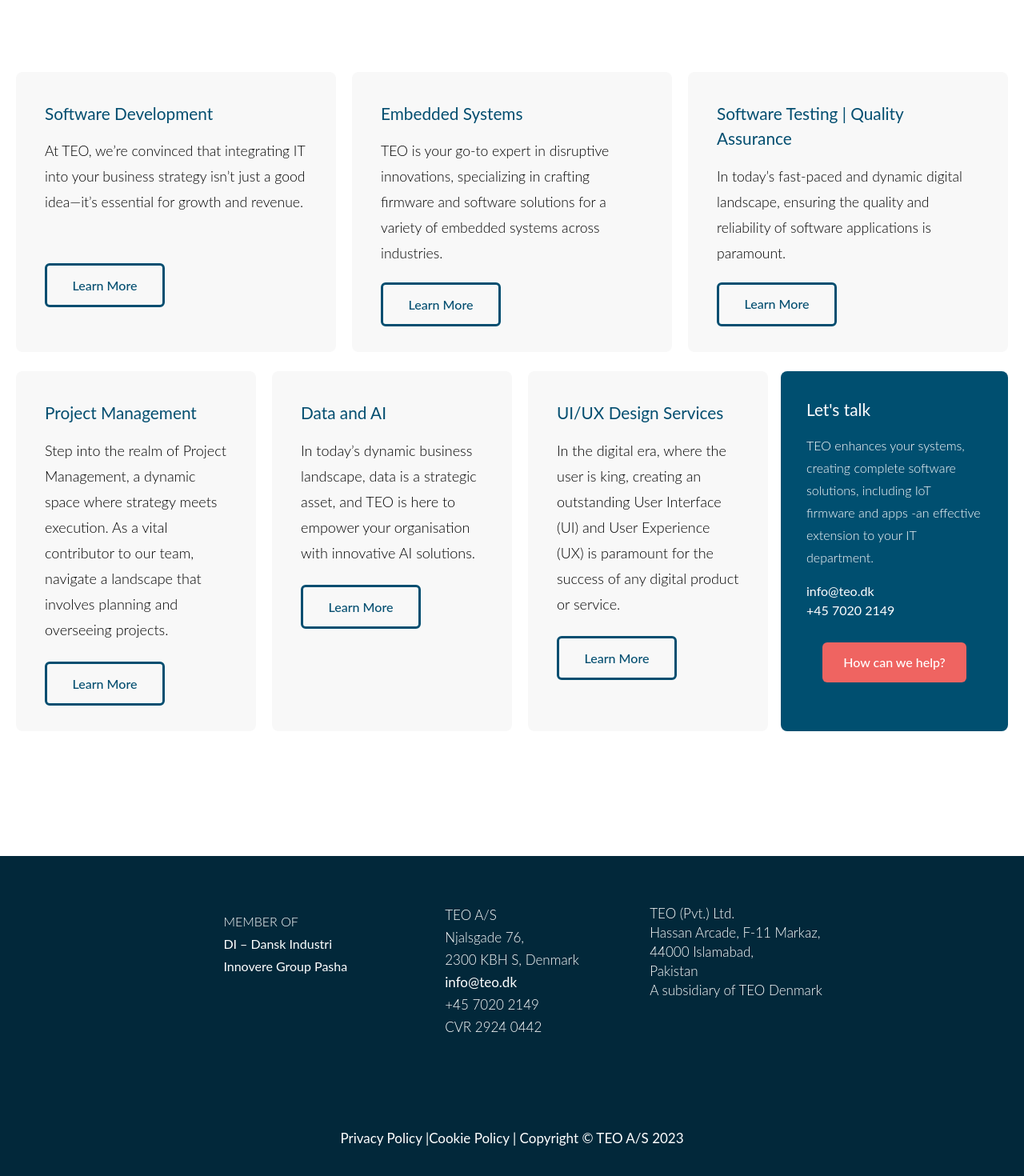
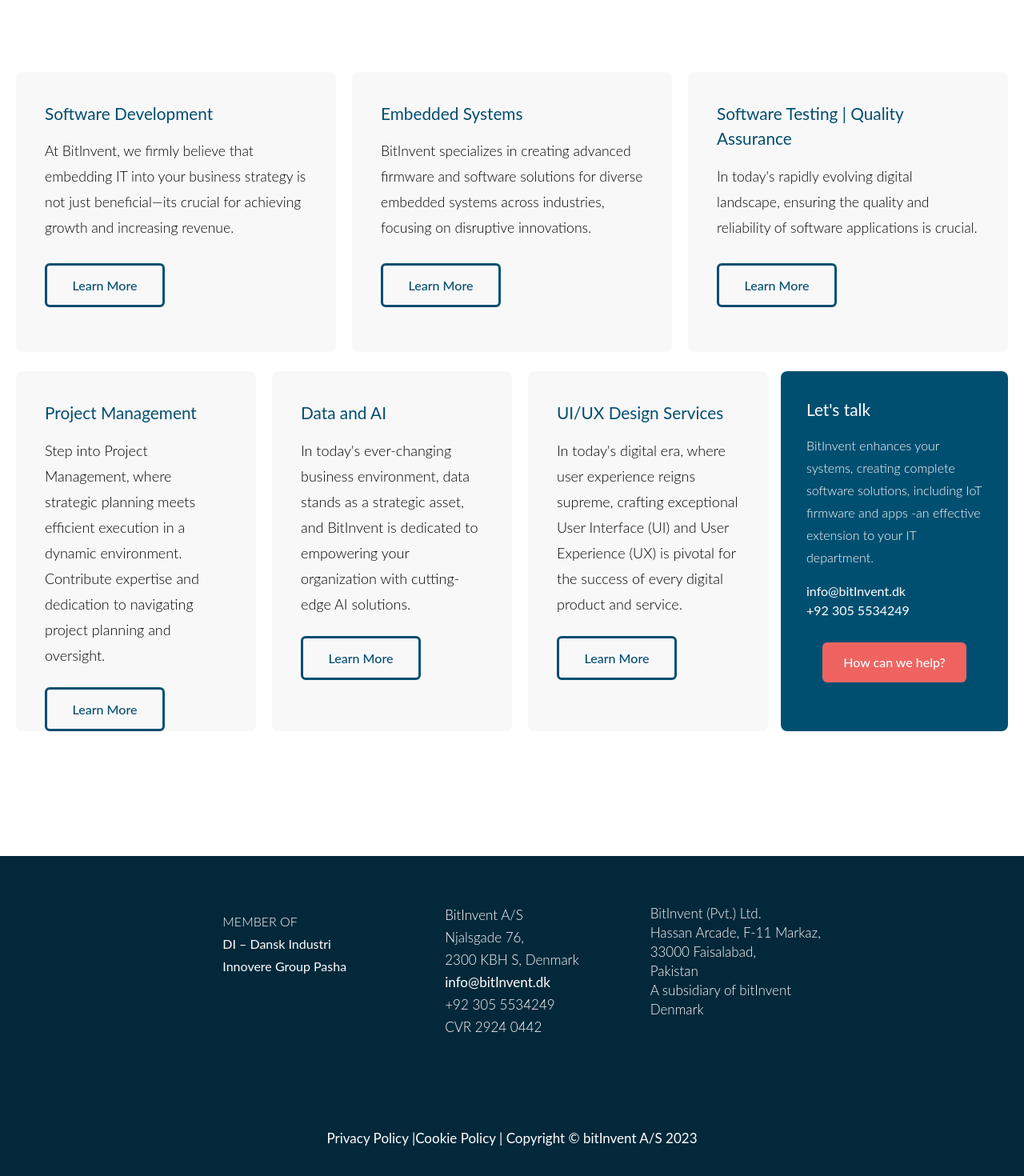
Before and after one commit to sohail2637/bitinvent-web, a Next.js app: page /service-update in a window 1280 px wide. Shown: the part 586-2056 px from the top of the page at 80% size. Built offline with nearby package versions, Linux system fonts and the light colour scheme.

Commit message:
Some text modification

```diff
--- a/src/app/components/AboutUs/AboutUs.jsx
+++ b/src/app/components/AboutUs/AboutUs.jsx
@@ -25,11 +25,11 @@
 
           <div className="text-[20px] font-[300] leading-8 flex  flex-col gap-8 text-[#3a3a3a]   ">
             <span>
-            TEO A/S was founded in 2007 in Copenhagen with Syddansk Kapital as co-owner.
-             The aim was to be a flexible, competitive and scalable extension of the customers’
-              internal development department (the Core+ model). At the head of TEO is Zahid
-              Abdullah, who founded the company and who has engineering and commercial education
-               from DTU and roots from Pakistan.
+            BitInvent A/S was established in 2019 with a vision to operate as a flexible,
+            competitive, and scalable extension of customers' internal development departments,
+             following the Core+ model. Leading BitInvent is Sohail Maqsood, the company's
+             founder, equipped with engineering and commercial education from DTU and roots
+              originating from Pakistan.
             </span>
             <h3 className='text-[#034E70] text-[23px] '>
             Reliable Software Engineers
--- a/src/app/components/Blog/BlogCards.jsx
+++ b/src/app/components/Blog/BlogCards.jsx
@@ -72,9 +72,12 @@
             {data.detail}
           </p>
         </div>
+        <Link href={`/blog/${data.heading}`}>
         <div className="px-5 py-3">
           <a href="#" className="text-[#000BEC] text-[12px]">Read More</a>
         </div>
+        </Link>
+
       </div>
     ))}
   </div>
--- a/src/app/components/Contact/MainSection.jsx
+++ b/src/app/components/Contact/MainSection.jsx
@@ -9,7 +9,7 @@
       position: 'Director Sales',
       location: 'Head Office DK',
       phone: '+45 31 32 33 40',
-      email: 'gufran@teo.dk',
+      email: 'gufran@bitInvent.dk',
       img: '/assets/images/Gufran-img.jpg'
     },
     {
@@ -17,7 +17,7 @@
       position: 'Sales Associate',
       location: 'Head Office DK',
       phone: '+45 40 11 33 40',
-      email: 'tahir@teo.dk',
+      email: 'tahir@bitInvent.dk',
       img: '/assets/images/tahir-img.jpeg'
     },
     {
@@ -25,7 +25,7 @@
       position: 'Sales Advisor',
       location: 'Office Norway',
       phone: '+47 98 00 60 62',
-      email: 'hamza@teonorge.no',
+      email: 'hamza@bitInventnorge.no',
       img: '/assets/images/hamza-img.jpeg'
     }
   ]
@@ -60,8 +60,8 @@
           <div className='w-full md:w-[25%] m-4'>
             <div className='text-xl font-thin leading-8' >
               <p className='mb-7 '>Feel free to contact us if you have any questions or comments.</p>
-              <p className='mb-7 '>Call us on <br /><strong className='text-[#034E70] font-normal'>+45 70 20 21 49</strong></p>
-              <p className='mb-7 '>Or write us an email to<br /><strong className='text-[#034E70] font-normal'>info@teo.dk</strong></p>
+              <p className='mb-7 '>Call us on <br /><strong className='text-[#034E70] font-normal'>+92 305 5534249</strong></p>
+              <p className='mb-7 '>Or write us an email to<br /><strong className='text-[#034E70] font-normal'>info@bitInvent.dk</strong></p>
               <button className='cursor-pointer bg-[#EF6461] text-white text-[20px] h-[50px] w-[200px] rounded-[5px] '>How can we help?</button>
             </div>
 
--- a/src/app/components/Footer/Footer.jsx
+++ b/src/app/components/Footer/Footer.jsx
@@ -105,7 +105,7 @@
 
               <ul role="list" className="mt-6 ">
               <li className="text-[17px] font-[300]  text-white">
-              TEO A/S
+              BitInvent A/S
                 </li>
                 <li className="text-[17px] font-[300]  text-white">
                   Njalsgade 76,
@@ -114,10 +114,10 @@
                    2300 KBH S, Denmark
                 </li>
                 <li className="text-[17px] font-[400]  text-white">
-                  info@teo.dk
+                  info@bitInvent.dk
                 </li>
                 <li className="text-[17px] font-[300]  text-white">
-                  +45 7020 2149
+                +92 305 5534249
                 </li>
                 <li className="text-[17px] font-[300]  text-white">
                   CVR 2924 0442
@@ -130,10 +130,10 @@
                 role="list"
                 className="mt-6  text-[17px] font-[300] leading-6 text-white"
               >
-                <li>TEO (Pvt.) Ltd.</li>
-                <li>Hassan Arcade, F-11 Markaz, 44000 Islamabad,</li>
+                <li>BitInvent (Pvt.) Ltd.</li>
+                <li>Hassan Arcade, F-11 Markaz, 33000 Faisalabad,</li>
                 <li> Pakistan</li>
-                <li>A subsidiary of TEO Denmark</li>
+                <li>A subsidiary of bitInvent Denmark</li>
               </ul>
             </div>
           </div>
@@ -141,7 +141,7 @@
 <div className="w-full mb-6 sm:mb-0 ">
             <a href="/privacy-policy " className="text-[17px]">Privacy Policy  |</a>
             <a href="#" className="text-[17px]">Cookie Policy  | </a>
-            <a href="#" className="text-[17px]"> Copyright © TEO A/S 2023</a>
+            <a href="#" className="text-[17px]"> Copyright © bitInvent A/S 2023</a>
           </div>
 </div>
 
--- a/src/app/components/Services/ServicesCard.jsx
+++ b/src/app/components/Services/ServicesCard.jsx
@@ -5,28 +5,30 @@
     const topCardSection = [
         {
             heading: 'Software Development',
-            detail: 'At TEO, we’re convinced that integrating IT into your business strategy isn’t just a good idea—it’s essential for growth and revenue.',
-        }, {
+            detail: 'At BitInvent, we firmly believe that embedding IT into your business strategy is not just beneficial—its crucial for achieving growth and increasing revenue.'
+        },
+            {
             heading: 'Embedded Systems',
-            detail: 'TEO is your go-to expert in disruptive innovations, specializing in crafting firmware and software solutions for a variety of embedded systems across industries.',
-        }, {
+            detail: 'BitInvent specializes in creating advanced firmware and software solutions for diverse embedded systems across industries, focusing on disruptive innovations.'
+         },
+         {
             heading: 'Software Testing | Quality Assurance',
-            detail: 'In today’s fast-paced and dynamic digital landscape, ensuring the quality and reliability of software applications is paramount.',
+            detail: "In today's rapidly evolving digital landscape, ensuring the quality and reliability of software applications is crucial."
         },
     ]
 
     const bottomCardSection = [
         {
             heading: 'Project Management',
-            detail: 'Step into the realm of Project Management, a dynamic space where strategy meets execution. As a vital contributor to our team, navigate a landscape that involves planning and overseeing projects.',
+            detail: 'Step into Project Management, where strategic planning meets efficient execution in a dynamic environment. Contribute expertise and dedication to navigating project planning and oversight.'
         },
         {
             heading: 'Data and AI',
-            detail: 'In today’s dynamic business landscape, data is a strategic asset, and TEO is here to empower your organisation with innovative AI solutions.',
+            detail: "In today's ever-changing business environment, data stands as a strategic asset, and BitInvent is dedicated to empowering your organization with cutting-edge AI solutions."
         },
         {
             heading: 'UI/UX Design Services',
-            detail: 'In the digital era, where the user is king, creating an outstanding User Interface (UI) and User Experience (UX) is paramount for the success of any digital product or service.',
+            detail: "In today's digital era, where user experience reigns supreme, crafting exceptional User Interface (UI) and User Experience (UX) is pivotal for the success of every digital product and service."
         },
     ]
     return (
@@ -79,13 +81,11 @@
                         <div className=' bg-[#004f70] text-white xl:w-[300px] lg:w-[230px] xl:h-[450px] lg:h-[550px] md:p-8 p-5 lg:mt-0  mt-5 rounded-lg mb-32'>
                             <div className=''>
                                 <h1 className='text-[20.8px] font-normal mb-4'>Let's talk</h1>
-                                <p className='text-[16px] font-light leading-7 mb-4'>TEO enhances your systems, creating complete software solutions,
+                                <p className='text-[16px] font-light leading-7 mb-4'>BitInvent enhances your systems, creating complete software solutions,
                                     including IoT firmware and apps -an effective extension to your IT department.
-
                                     </p>
                                     <p>
-
-                                    info@teo.dk <br />+45 7020 2149
+                                    info@bitInvent.dk <br />+92 305 5534249
                                     </p>
 
                             </div>
--- a/src/app/components/SoftwareDevelopment/DevelopCards.jsx
+++ b/src/app/components/SoftwareDevelopment/DevelopCards.jsx
@@ -7,31 +7,30 @@
 
   return (
     <>
-<div className="w-[60%] mr-auto ml-auto mb-10">
-  <h1 className="text-[#034E70] text-[20px] font-normal py-6">
+<div className="w-3/5 mx-auto mb-10">
+  <h1 className="text-[#034E70] text-2xl font-normal py-6">
     Extended Team Services includes
   </h1>
-  <div className="flex border-b-2">
+  <div className="flex border-b-2 border-gray-300">
     {softwareData.map((tab) => (
       <div className="table-cell" key={tab.name}>
         <div
-          className={`px-4 py-5 border-t-2 border-l-2 border-r-2 cursor-pointer text-[20px] overflow-hidden
-            h-28 transition-all duration-300 ${
-              activeTab === tab.name ? 'border-b-0 border-gray-300' : 'border-transparent'
-            }`}
+          className={`px-4 py-5 cursor-pointer text-[20px] overflow-hidden h-28
+            ${activeTab === tab.name ? 'border-t-2 border-l-2 border-r-2 border-gray-300' : 'border-b-2 border-gray-300'}`}
           onClick={() => setActiveTab(tab.name)}
         >
-          <h1 className="text-[#034E70] text-[20px] font-medium py-6 px-9">
+          <h1 className="text-[#034E70] font-medium py-6 px-9">
             {tab.name}
           </h1>
         </div>
       </div>
     ))}
   </div>
-  <div className="p-4 border-x-2 border-b-2 border-gray-300 bg-white prose">
+  <div className={`p-4 border-2 border-t-0 bg-white prose ${activeTab ? '-mt-2' : 'border-t-2'}`}>
     <div dangerouslySetInnerHTML={{ __html: softwareData.find((tab) => tab.name === activeTab)?.content }} />
   </div>
 </div>
+
 
     </>
 
```
Also changed, not shown: src/app/components/Blog/ShareButton.jsx (+12 -12 lines), src/app/components/Header/Header.jsx (+6 -6 lines), src/app/components/Home/Home.jsx (+5 -7 lines), src/app/components/Blog/dynamicCardData.js (line endings or trailing spaces).
